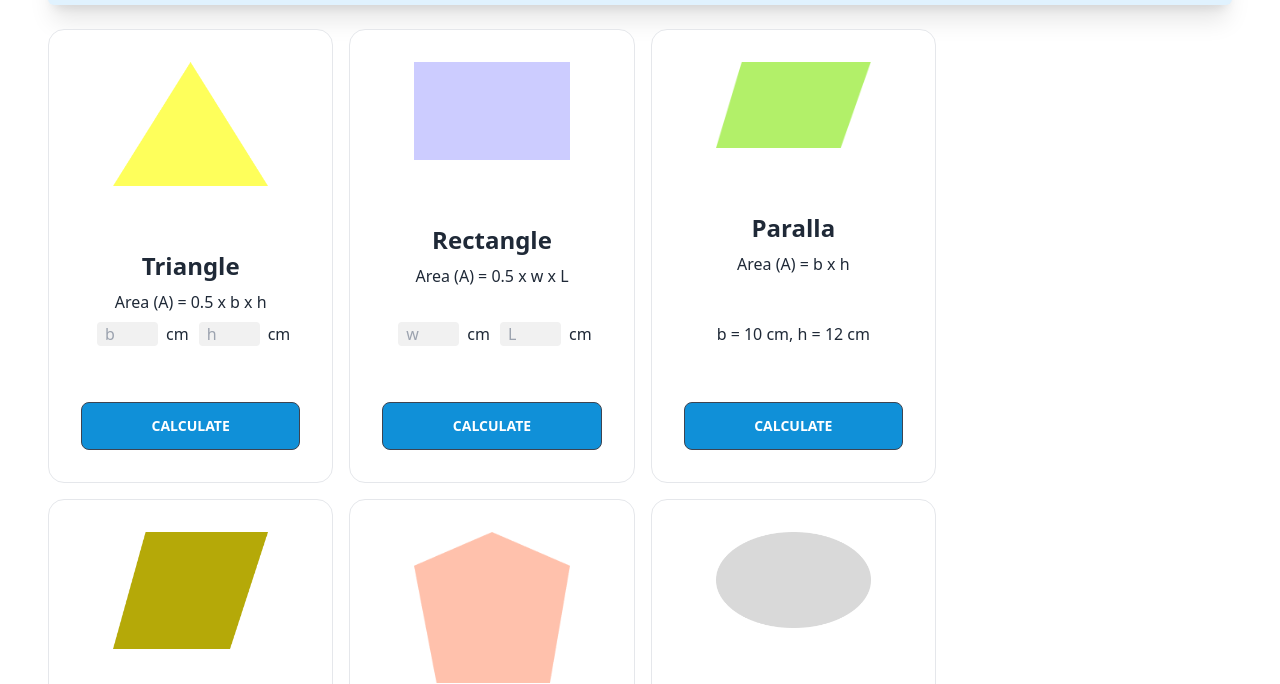
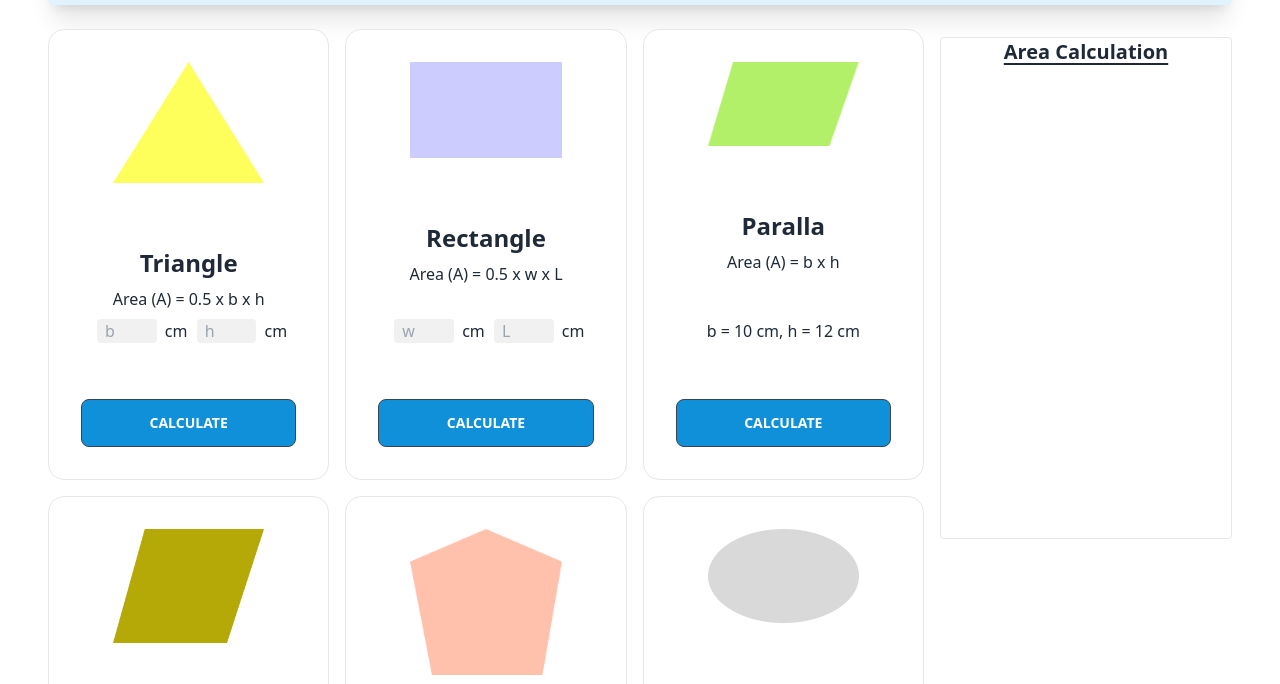
Before and after one commit to shahid1105/interactive-geometry-genius, a plain HTML site: page index.html in a window 1280 px wide. Shown: the part 94-778 px from the top of the page. Drawn offline with nearby package versions, Linux system fonts and the light colour scheme.

Commit message:
added area calculation part

```diff
--- a/index.html
+++ b/index.html
@@ -6,6 +6,7 @@
     <meta http-equiv="X-UA-Compatible" content="IE=edge">
     <meta name="viewport" content="width=device-width, initial-scale=1.0">
     <title>Fifth Assignment</title>
+    <link rel="stylesheet" href="style.css">
     <link href="https://cdn.jsdelivr.net/npm/daisyui@2.50.1/dist/full.css" rel="stylesheet" type="text/css" />
     <script src="https://cdn.tailwindcss.com"></script>
 </head>
@@ -126,7 +127,13 @@
                       </div>
                     </div>
                 </div>
+            </div>
                 <!-- sixth card end -->
+
+                <!-- area calculate -->
+            <div class="mt-2 mx-auto border-solid border-[1px] w-[25%] h-3/4 rounded">
+                <h1 class="text-xl font-bold text-center h-[500px] underline underline-offset-4">Area Calculation</h1>
+            </div>
         </section>
     </main>
 </body>
```
